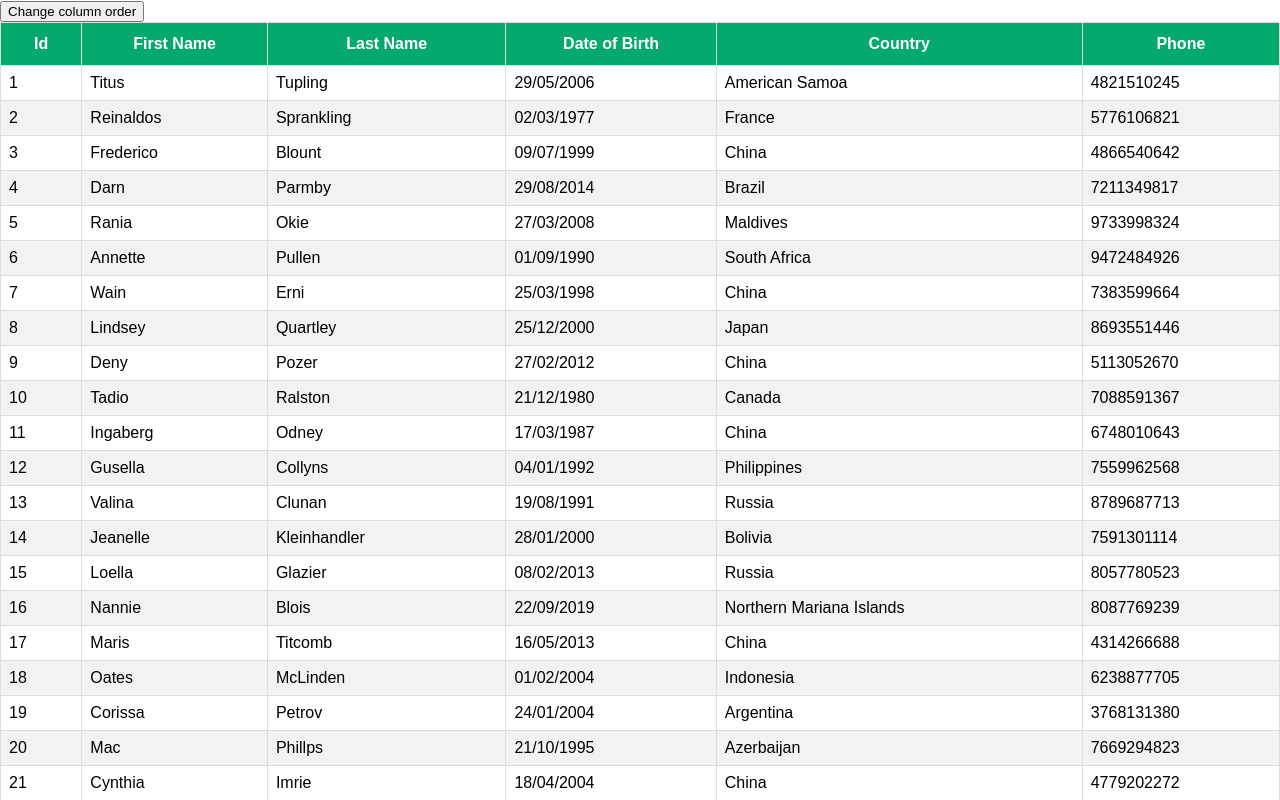
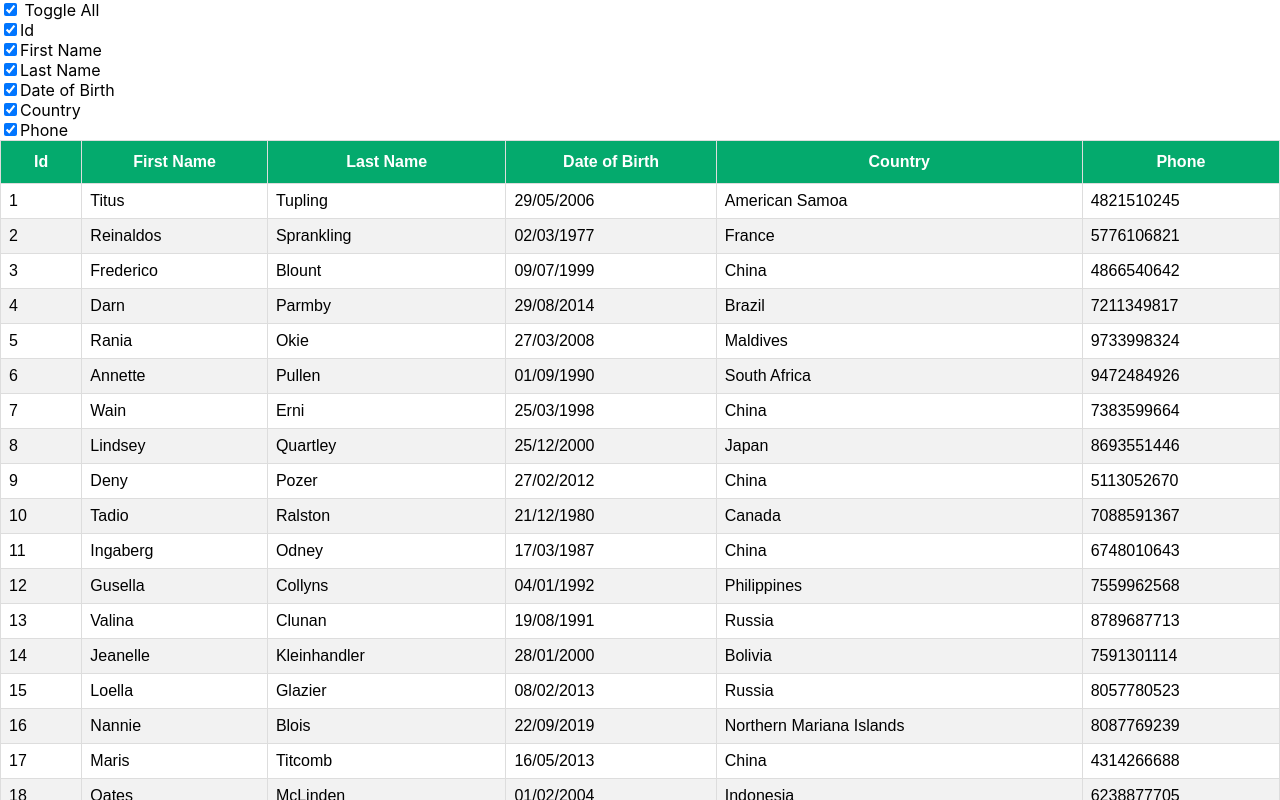
Before and after one commit to Monakhrsn/react-table, a React (Create React App) app: page / in a window 1280 px wide. Shown: the top 800 px of the page. Built offline with nearby package versions, Linux system fonts and the light colour scheme.

Commit message:
Implement column hiding

```diff
--- a/src/App.tsx
+++ b/src/App.tsx
@@ -1,6 +1,7 @@
 import React from 'react';
 import './App.css';
 import { BasicTable } from './components/basicTable';
+import ColumnHiding from './components/columnHiding';
 import ColumnOrder from './components/columnOrder';
 import FilteringTable from './components/filteringTable';
 import PaginationTable from './components/paginationTable';
@@ -11,7 +12,8 @@
 function App() {
   return (
    <div>
-     <ColumnOrder />
+     <ColumnHiding />
+     {/* <ColumnOrder /> */}
      {/* <RowSelection /> */}
      {/* <PaginationTable /> */}
      {/* <FilteringTable /> */}
--- /dev/null
+++ b/src/components/columnHiding.tsx
@@ -0,0 +1,79 @@
+import React, { useMemo } from 'react';
+import { useTable } from 'react-table';
+import MOCK_DATA from './MOCK_DATA.json';
+import { COLUMNS, GROUPED_COLUMNS } from './columns';
+import './table.css';
+import CheckBox from './checkBox'
+
+export const ColumnHiding = () => {
+  const columns = useMemo(() => COLUMNS, []);
+  const data = useMemo(() => MOCK_DATA, []);
+
+  const {
+    getTableProps,
+    getTableBodyProps,
+    headerGroups,
+    footerGroups,
+    rows,
+    prepareRow,
+    allColumns,
+    getToggleHideAllColumnsProps,
+  } = useTable<object>({
+    columns,
+    data,
+  });
+
+  return (
+      <>
+      <div>
+          <div>
+            <CheckBox {...getToggleHideAllColumnsProps()} /> Toggle All
+          </div>
+          {allColumns.map((column) => {
+            return (
+              <div key={column.id}>
+                  <label>
+                      <CheckBox type={'checkbox'} {...column.getToggleHiddenProps()} />
+                      {column.Header}
+                  </label>
+              </div>
+            )
+          })}
+      </div>
+    <table {...getTableProps()}>
+      <thead>
+        {headerGroups.map((headerGroup) => (
+          <tr {...headerGroup.getHeaderGroupProps()}>
+            {headerGroup.headers.map((column) => (
+              <th {...column.getHeaderProps()}>{column.render('Header')}</th>
+            ))}
+          </tr>
+        ))}
+      </thead>
+      <tbody {...getTableBodyProps()}>
+        {rows.map((row) => {
+          prepareRow(row);
+          return (
+            <tr {...row.getRowProps()}>
+              {row.cells.map((cell) => {
+                return <td {...cell.getCellProps()}>{cell.render('Cell')}</td>;
+              })}
+            </tr>
+          );
+        })}
+      </tbody>
+      <tfoot>
+        {footerGroups.map((footerGroup) => (
+          <tr {...footerGroup.getFooterGroupProps()}>
+            {footerGroup.headers.map((column) => (
+              <td {...column.getFooterProps}>{column.render('Footer')}</td>
+            ))}
+          </tr>
+        ))}
+      </tfoot>
+    </table>
+    </>
+  );
+};
+
+export default ColumnHiding;
```
